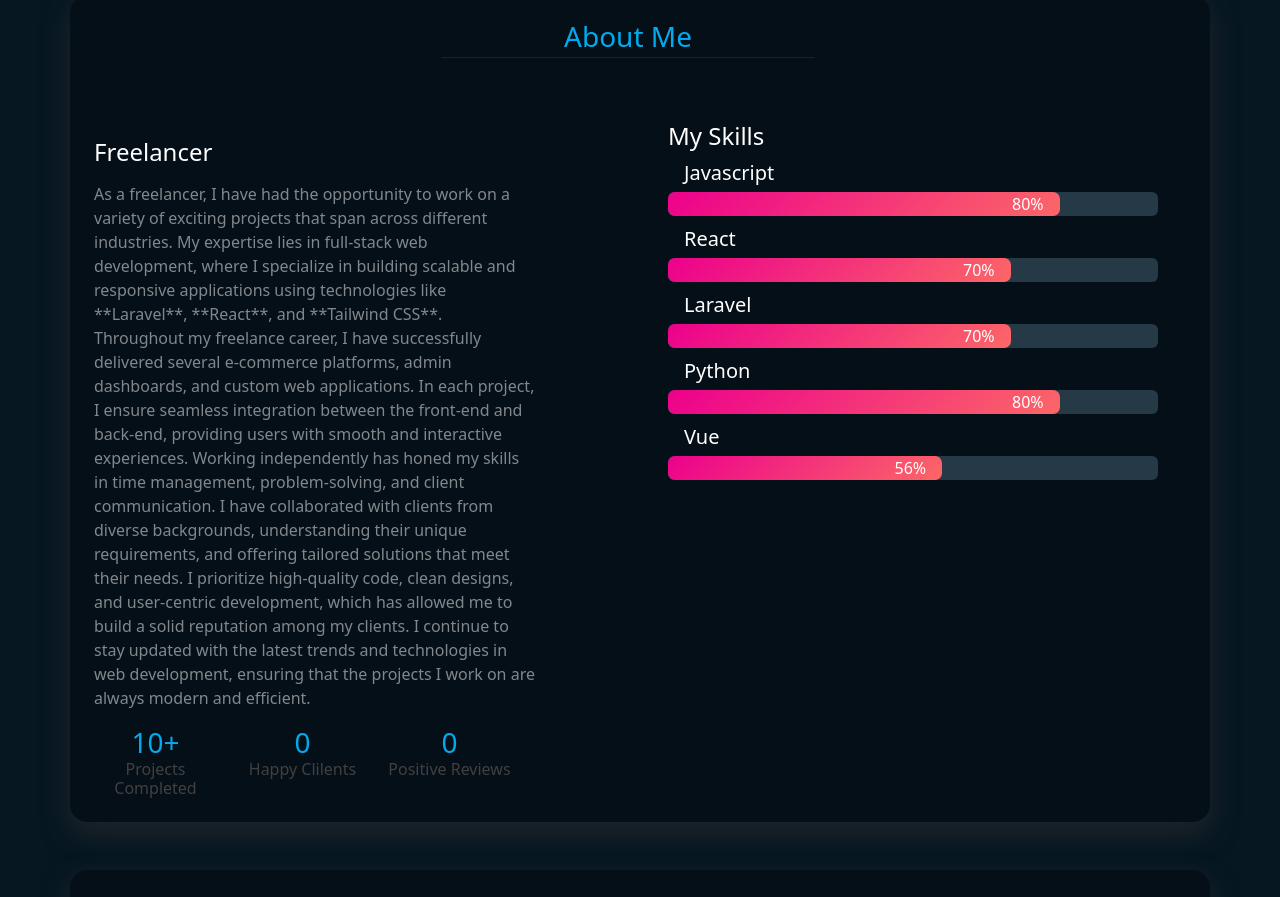
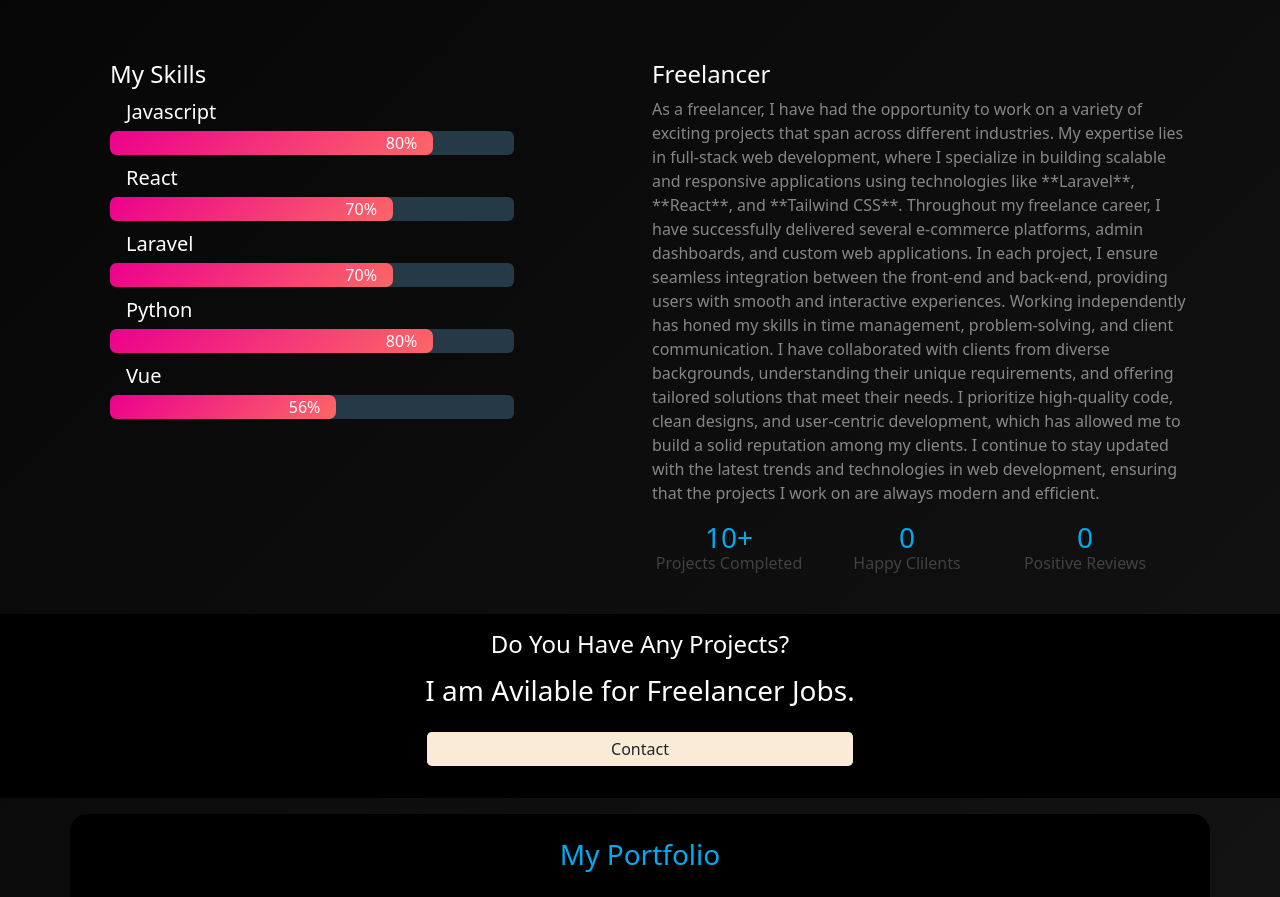
Before and after one commit to KaungKhantSoe2004/KaungKhantSoePortfolio, a React (Create React App) app: page / in a window 1280 px wide. Shown: the part 1220-2117 px from the top of the page. Built offline with nearby package versions, Linux system fonts and the light colour scheme.

Commit message:
styleChanges

```diff
--- a/src/App.js
+++ b/src/App.js
@@ -41,7 +41,7 @@ export const App = () => {
 
         <Freelancer />
 
-        <WhatIDo />
+        {/* <WhatIDo /> */}
         <div className="anyProjects col-12  py-3 my-3">
           <h4 className=" text-center text-white">Do You Have Any Projects?</h4>
           <h3 className=" text-center text-white mt-3">
--- a/src/NavBar.js
+++ b/src/NavBar.js
@@ -62,7 +62,7 @@ export const NavBar = ({ isNavBar, setIsNavBar }) => {
             Contact
           </Link>
           <a
-            href={require("./components/img/Blue & Pink Minimal Clean Web Developer CV Resume.pdf")}
+            href={require("./components/img/KaungKhantSoe.pdf")}
             download="KaungKhantSoecv.pdf"
             className="navBarLink w-md-100 w-75 d-block"
           >
--- a/src/components/PortfolioComponent.js
+++ b/src/components/PortfolioComponent.js
@@ -5,10 +5,10 @@ export const Portfolio = () => {
     <div
       data-aos="zoom-out"
       data-aos-once="true"
-      className="protfolioContainer my-3 container "
+      className="protfolioContainer my-3 container bg-black "
     >
       <div className=" d-flex justify-content-center mt-3">
-        <h3 className=" pt-4 pb-1 myPortfolio">My Portfolio</h3>
+        <h3 className=" pt-4 pb-1 text-center myPortfolio">My Portfolio</h3>
       </div>
       <div className="projectsContainer row ps-md-4 ps-1">
         <PortfolioBox
--- a/src/components/footer.js
+++ b/src/components/footer.js
@@ -1,7 +1,9 @@
 export const Footer = () => {
   return (
-    <div className="footer bg-secondary w-100 m-0 p-2 text-center text-black">
-      All rights reserved 2024, @ Kaung Khant Soe !
+    <div className=" text-white w-100 m-0 p-2 text-center text-black">
+      <p className="text-center mt-8 text-sm text-gray-500 dark:text-gray-400">
+        &copy; {new Date().getFullYear()} Kaung Khant Soe. All rights reserved.
+      </p>
     </div>
   );
 };
--- a/src/components/freelancer.js
+++ b/src/components/freelancer.js
@@ -6,54 +6,10 @@ export const Freelancer = () => {
       className="freelancer p-2  container  my-3  "
     >
       <div className="aboutMeContainer col-12 row d-flex justify-content-center pb-3">
-        <h3 className="aboutMe text-center pt-3 col-md-4  col-8 ">About Me</h3>
+        {/* <h3 className="aboutMe text-center pt-3 col-md-4  col-8 ">About Me</h3> */}
       </div>
       <div className="freelanceAndSkills p-3 row ">
-        <div className=" col-md-5 col-11 mt-4 ms-md-0 ms-3">
-          <h4 className=" text-white  my-3">Freelancer</h4>
-          <div className="freelanceText col-12 text-white-50">
-            As a freelancer, I have had the opportunity to work on a variety of
-            exciting projects that span across different industries. My
-            expertise lies in full-stack web development, where I specialize in
-            building scalable and responsive applications using technologies
-            like **Laravel**, **React**, and **Tailwind CSS**. Throughout my
-            freelance career, I have successfully delivered several e-commerce
-            platforms, admin dashboards, and custom web applications. In each
-            project, I ensure seamless integration between the front-end and
-            back-end, providing users with smooth and interactive experiences.
-            Working independently has honed my skills in time management,
-            problem-solving, and client communication. I have collaborated with
-            clients from diverse backgrounds, understanding their unique
-            requirements, and offering tailored solutions that meet their needs.
-            I prioritize high-quality code, clean designs, and user-centric
-            development, which has allowed me to build a solid reputation among
-            my clients. I continue to stay updated with the latest trends and
-            technologies in web development, ensuring that the projects I work
-            on are always modern and efficient.
-          </div>
-
-          <div className=" mt-3 reviewsContainer col-12 row">
-            <div className="reviewContainer col-4 ">
-              <h3 className="reviewNum text-center m-0 p-0">10+</h3>
-              <h6 className="reviewText m-0 p-0 text-center">
-                Projects Completed
-              </h6>
-            </div>
-
-            <div className="reviewContainer col-4 ">
-              <h3 className="reviewNum text-center m-0 p-0">0</h3>
-              <h6 className="reviewText m-0 p-0 text-center">Happy Clilents</h6>
-            </div>
-
-            <div className="reviewContainer col-4 ">
-              <h3 className="reviewNum text-center m-0 p-0">0</h3>
-              <h6 className="reviewText m-0 p-0 text-center ">
-                Positive Reviews
-              </h6>
-            </div>
-          </div>
-        </div>
-        <div className=" offset-md-1 col-md-6 col-12 mt-4 pb-4 ">
+        <div className=" offset-md-1 col-md-5 col-12 mt-4 pb-4 ms-md-0 ms-3 ">
           <h4 className=" text-white ms-3">My Skills</h4>
           <div className=" skillsContainer col-11 ms-3">
             {/* <div>
@@ -108,6 +64,50 @@ export const Freelancer = () => {
             </div>
           </div>
         </div>
+        <div className=" col-md-6 offset-md-1 offset-0 col-11 mt-4 ">
+          <h4 className=" text-white  ">Freelancer</h4>
+          <div className="freelanceText col-12 text-white-50">
+            As a freelancer, I have had the opportunity to work on a variety of
+            exciting projects that span across different industries. My
+            expertise lies in full-stack web development, where I specialize in
+            building scalable and responsive applications using technologies
+            like **Laravel**, **React**, and **Tailwind CSS**. Throughout my
+            freelance career, I have successfully delivered several e-commerce
+            platforms, admin dashboards, and custom web applications. In each
+            project, I ensure seamless integration between the front-end and
+            back-end, providing users with smooth and interactive experiences.
+            Working independently has honed my skills in time management,
+            problem-solving, and client communication. I have collaborated with
+            clients from diverse backgrounds, understanding their unique
+            requirements, and offering tailored solutions that meet their needs.
+            I prioritize high-quality code, clean designs, and user-centric
+            development, which has allowed me to build a solid reputation among
+            my clients. I continue to stay updated with the latest trends and
+            technologies in web development, ensuring that the projects I work
+            on are always modern and efficient.
+          </div>
+
+          <div className=" mt-3 reviewsContainer col-12 row">
+            <div className="reviewContainer col-4 ">
+              <h3 className="reviewNum text-center m-0 p-0">10+</h3>
+              <h6 className="reviewText m-0 p-0 text-center">
+                Projects Completed
+              </h6>
+            </div>
+
+            <div className="reviewContainer col-4 ">
+              <h3 className="reviewNum text-center m-0 p-0">0</h3>
+              <h6 className="reviewText m-0 p-0 text-center">Happy Clilents</h6>
+            </div>
+
+            <div className="reviewContainer col-4 ">
+              <h3 className="reviewNum text-center m-0 p-0">0</h3>
+              <h6 className="reviewText m-0 p-0 text-center ">
+                Positive Reviews
+              </h6>
+            </div>
+          </div>
+        </div>
       </div>
     </div>
   );
--- a/src/index.css
+++ b/src/index.css
@@ -1,5 +1,5 @@
 body {
-  background-color: #061722;
+  background: linear-gradient(135deg, #000000, #0a0a0a, #141414, #1f1f1f);
   max-width: 100%;
 
   overflow-x: hidden;
@@ -55,7 +55,7 @@ body {
   transform: rotate(45deg) translateY(-5px);
 }
 .navBa {
-  background-color: #061f30;
+  background-color: black;
   border-right: solid 1px #00abf0;
   color: white;
   min-height: 100vh;
@@ -275,13 +275,13 @@ p {
 
 /* freelancer section start */
 .freelancer {
-  box-shadow: 0 11px 28px;
-  border-radius: 1.1rem;
-  background-color: #040f17;
+  /* box-shadow: 0 11px 28px; */
+  border-radius: 0.3rem;
+  /* background: linear-gradient(135deg, #000000, #0a0a0a, #141414, #1f1f1f); */
 }
 .aboutMe {
   color: #00abf0;
-  border-bottom: solid 1px rgb(35, 32, 32);
+
   padding-bottom: 3px;
 }
 .skillcontainer div {
@@ -404,13 +404,12 @@ p {
 
 /* Portfolio section start */
 .protfolioContainer {
-  box-shadow: 0 11px 28px;
+  /* box-shadow: 0 11px 28px; */
   border-radius: 1.1rem;
-  background-color: #040f17;
+  /* background: black; */
 }
 .myPortfolio {
   color: #00abf0;
-  border-bottom: solid 1px rgb(35, 32, 32);
 }
 .projectsContainer {
   margin-top: 30px;
@@ -427,7 +426,7 @@ p {
   /* background-color: #061f30; */
   height: 250px;
   overflow: hidden;
-  box-shadow: 0, 2px 20px 2px rgba(0 0, 0, 0.3);
+  /* box-shadow: 0, 2px 20px 2px rgba(0 0, 0, 0.3); */
 }
 .portfolioText {
   color: #00abf0;
@@ -446,15 +445,11 @@ p {
   border-left: solid 10px #00abf0;
 }
 .portfolioBoxContainer:hover {
-  background-color: linear-gradient(
-    35deg,
-    rgb(0, 0, 46, 0.8),
-    rgba(1, 1, 35, 0)
-  );
+  background-color: black;
 }
 .portfolioBoxContainer:hover .portfolioImg {
-  opacity: 0.5;
-  background-color: #253947;
+  opacity: 0.3;
+  background-color: black;
 }
 .portfolioBoxContainer:not(:hover) .portfolioText {
 }
@@ -523,12 +518,11 @@ p {
 /* what I do section start */
 .whatIDoHeader {
   color: #00abf0;
-  border-bottom: solid 1px rgb(35, 32, 32);
 }
 .whatIDo {
-  box-shadow: 0 11px 28px;
+  /* box-shadow: 0 11px 28px; */
   border-radius: 1.1rem;
-  background-color: #040f17;
+  background: linear-gradient(135deg, #000000, #0a0a0a, #141414, #1f1f1f);
 }
 .eachDo {
   background-color: #061722;
@@ -544,8 +538,8 @@ p {
 
 /* any projects session start */
 .anyProjects {
-  margin-top: 30px;
-  background-color: #040f17;
+  margin-top: 40px;
+  background: black;
 }
 .anyContact {
   background-color: antiquewhite;
@@ -562,7 +556,6 @@ p {
 }
 .contactHeader {
   color: #00abf0;
-  border-bottom: solid 1px rgb(35, 32, 32);
 }
 .form > input {
   border-radius: 0.3rem;
```
Also changed, not shown: 1 other file (tests, documents, lock files or other folders).
